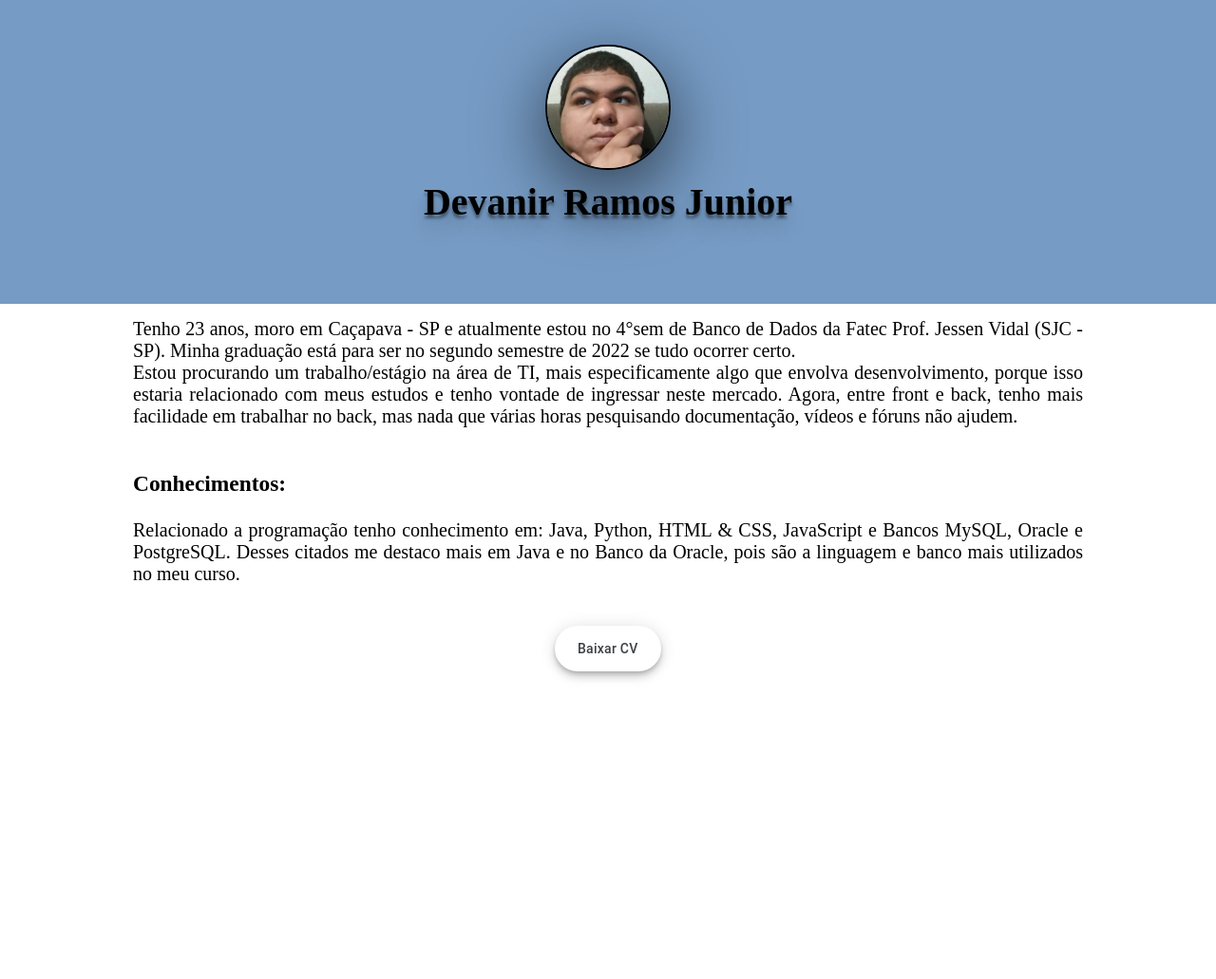
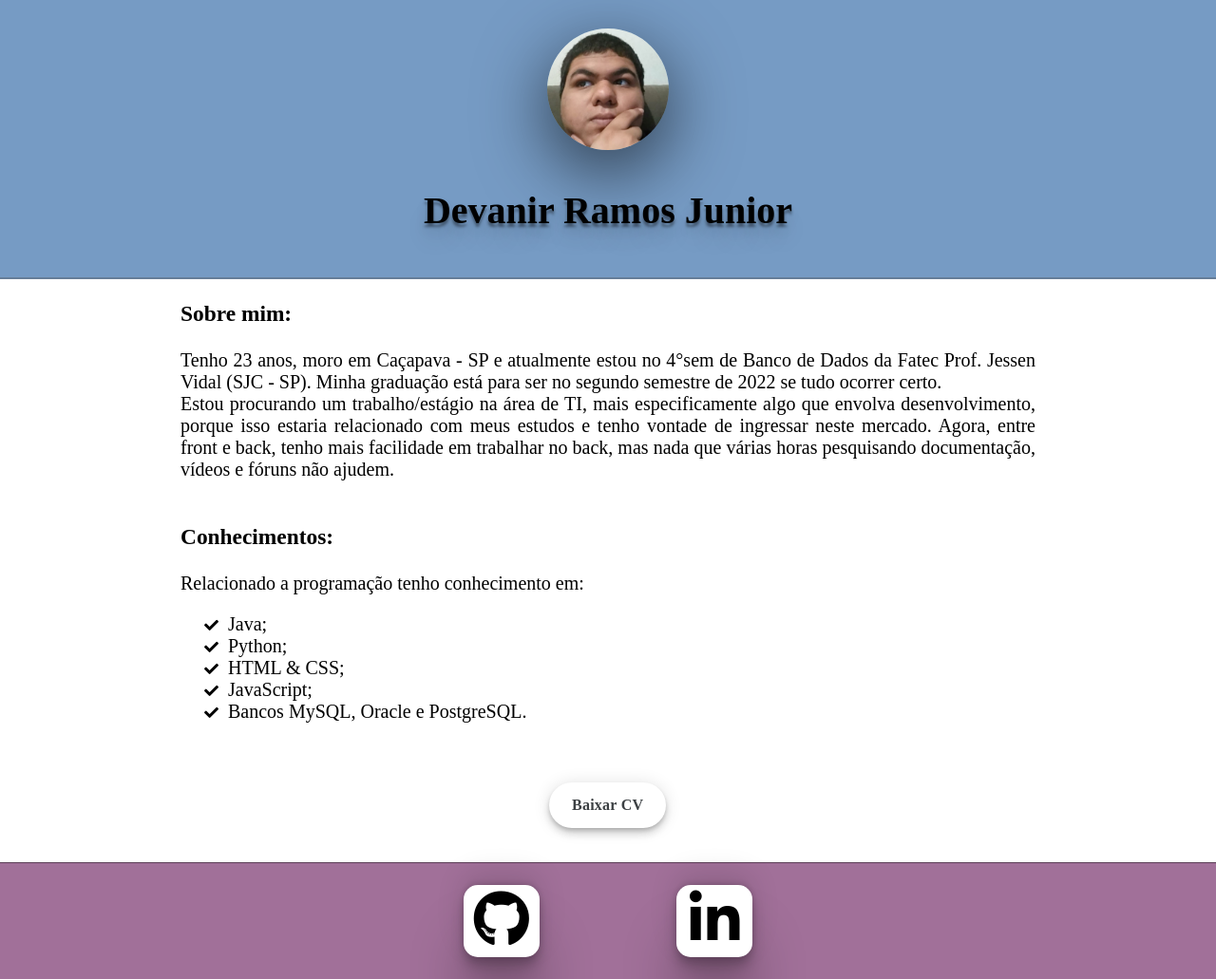
Before and after one commit to De472/de472.github.io, a plain HTML site: page devanir-ramos-junior/index.html in a window 1280 px wide. Shown: the whole page at 95% size. Before the commit the page ends 800 px from the top, so only its background shows below. Drawn offline with nearby package versions, Linux system fonts and the light colour scheme.

Commit message:
Conteúdo levemente alterado + links do github e linkedin

```diff
--- a/devanir-ramos-junior/app.js
+++ b/devanir-ramos-junior/app.js
@@ -1,3 +1,18 @@
+new Vue({
+  el: '#wrapper-footer',
+  methods: {
+    onEnterGH: function() {
+      document.activeElement.blur();
+      window.open('https://github.com/De472', '_blank');
+    },
+    onEnterLN: function() {
+      document.activeElement.blur();
+      window.open('https://www.linkedin.com/in/devanir-ramos-junior/', '_blank');
+    }
+  }
+});
+
+/*
 new Vue({
   el: '#vue-app',
   data: {
@@ -15,3 +30,4 @@ new Vue({
     }
   }
 });
+*/
--- a/devanir-ramos-junior/index.html
+++ b/devanir-ramos-junior/index.html
@@ -3,17 +3,17 @@
   <head>
     <meta charset="utf-8">
     <title>Devanir Ramos Junior</title>
+    <link rel="icon" href="https://www.cashadvance6online.com/data/archive/img/2253529466.png">
+    <link rel="stylesheet" href="https://use.fontawesome.com/releases/v5.5.0/css/all.css" integrity="sha384-B4dIYHKNBt8Bc12p+WXckhzcICo0wtJAoU8YZTY5qE0Id1GSseTk6S+L3BlXeVIU" crossorigin="anonymous">
     <link href="style.css" rel="stylesheet"/>
     <script src="https://cdn.jsdelivr.net/npm/vue@2/dist/vue.js"></script>
     <script type="text/javascript" src="https://livejs.com/live.js"></script>
   </head>
   <body>
     <header>
-      <div class="header-bg"></div><br>
-      <img class="my-pic" src="https://raw.githubusercontent.com/De472/de472.github.io/main/devanir-ramos-junior/imgs/devanir.jpeg" width="80px" alt="Devanir Ramos Junior"/><br>
-      <div class="header-text"><b>Devanir Ramos Junior</b></div>
+      <img class="my-pic" src="https://raw.githubusercontent.com/De472/de472.github.io/main/devanir-ramos-junior/imgs/devanir.jpeg" width="80px" alt="Circle image"/>
+      <div class="header-text"><b>Devanir Ramos Junior</b></div><br>
     </header>
-    <br><br><br><br>
     <div class="main-text">
       <h3>Sobre mim:</h3>
       <p>Tenho 23 anos, moro em Caçapava - SP e atualmente estou no 4°sem de Banco de Dados da Fatec Prof. Jessen Vidal (SJC - SP).
@@ -23,17 +23,30 @@
         facilidade em trabalhar no back, mas nada que várias horas pesquisando documentação, vídeos e fóruns não ajudem.<br><br>
       </p>
       <h3>Conhecimentos:</h3>
-      <p>Relacionado a programação tenho conhecimento em: Java, Python, HTML & CSS, JavaScript e Bancos MySQL, Oracle e PostgreSQL.
-        Desses citados me destaco mais em Java e no Banco da Oracle, pois são a linguagem e banco mais utilizados no meu curso.<br><br>
+      <p>Relacionado a programação tenho conhecimento em:
+        <ul>
+          <li>Java;</li>
+          <li>Python;</li>
+          <li>HTML & CSS;</li>
+          <li>JavaScript;</li>
+          <li>Bancos MySQL, Oracle e PostgreSQL.</li>
+        </ul>
+        <br>
       </p>
     </div>
-
     <div style="text-align: center">
-      <form method="get" action="https://de472.github.io/devanir-ramos-junior/files/CV-Devanir.pdf">
-        <button class="button" onclick="this.blur()">Baixar CV</button>
-      </form>
+      <button class="button" onclick="this.blur(); window.open('https://de472.github.io/devanir-ramos-junior/files/CV-Devanir.pdf', '_blank')">Baixar CV</button>
     </div>
     <br><br>
+    <footer>
+      <br>
+      <div id="wrapper-footer">
+        <div tabindex="1" class="icon" onclick="window.open('https://github.com/De472', '_blank'); this.blur()" v-on:keyup.enter="onEnterGH"><i class="fab fa-github fa-3x"></i></div>
+        <div style="display:inline-block; width: 15%"></div>
+        <div tabindex="2" class="icon" onclick="window.open('https://www.linkedin.com/in/devanir-ramos-junior/', '_blank'); this.blur()" v-on:keyup.enter="onEnterLN"><i class="fab fa-linkedin-in fa-3x"></i></div>
+      </div>
+      <div class="footer-text"></div><br>
+    </footer>
     <!--
     <div id="vue-app">
       <h1>{{greet('Night')}}</h1>
--- a/devanir-ramos-junior/style.css
+++ b/devanir-ramos-junior/style.css
@@ -1,42 +1,38 @@
 .my-pic {
   width: 10%;
   border-radius: 50%;
-  border: 2px solid #000000;
   position: relative;
-  margin: 0 auto;
+  margin: .75em auto;
   box-shadow: rgba(0, 0, 0, 0.56) 0px 22px 70px 4px;
-}
-
-.header-bg {
-  background-color: #769BC4 ;
-  position: absolute;
-  width: 100%;
-  height: 40%;
 }
 
 .header-text {
   text-align: center;
-  position: absolute;
-  width: 100%;
+  width: auto;
   text-shadow: 0px 4px 3px rgba(0,0,0,0.4),
              0px 8px 13px rgba(0,0,0,0.1),
              0px 18px 23px rgba(0,0,0,0.1);
 }
 
 header {
+  background-color: #769BC4;
+  width: auto;
+  height: auto;
+  border-bottom: .05em solid hsl(212, 20%, 50%);
   text-align: center;
-  font-size: 40px
+  font-size: 40px;
 }
 
 body {
   margin: 0;
+  overflow: overlay;
 }
 
 
 .main-text {
   word-wrap: break-word;
   text-align: justify;
-  width: 1000px;
+  width: 900px;
   margin: 0 auto;
   font-size: 20px
 }
@@ -47,15 +43,17 @@ body {
   background-color: #fff;
   border-radius: 24px;
   border-style: none;
-  box-shadow: rgba(0, 0, 0, .2) 0 3px 5px -1px,rgba(0, 0, 0, .14) 0 6px 10px 0,rgba(0, 0, 0, .12) 0 1px 18px 0;
+  box-shadow: rgba(0, 0, 0, .2) 0 3px 5px -1px,
+              rgba(0, 0, 0, .14) 0 6px 10px 0,
+              rgba(0, 0, 0, .12) 0 1px 18px 0;
   box-sizing: border-box;
   color: #3c4043;
   cursor: pointer;
   display: inline-flex;
   fill: currentcolor;
-  font-family: "Google Sans",Roboto,Arial,sans-serif;
-  font-size: 14px;
-  font-weight: 500;
+  font-family: serif;
+  font-size: 16px;
+  font-weight: 700;
   height: 48px;
   justify-content: center;
   letter-spacing: .25px;
@@ -66,7 +64,9 @@ body {
   position: relative;
   text-align: center;
   text-transform: none;
-  transition: box-shadow 280ms cubic-bezier(.4, 0, .2, 1),opacity 15ms linear 30ms,transform 270ms cubic-bezier(0, 0, .2, 1) 0ms;
+  transition: box-shadow 280ms cubic-bezier(.4, 0, .2, 1),
+              opacity 15ms linear 30ms,
+              transform 270ms cubic-bezier(0, 0, .2, 1) 0ms;
   user-select: none;
   -webkit-user-select: none;
   touch-action: manipulation;
@@ -81,7 +81,8 @@ body {
 }
 
 .button:active {
-  box-shadow: 0 4px 4px 0 rgb(60 64 67 / 30%), 0 8px 12px 6px rgb(60 64 67 / 15%);
+  box-shadow: 0 4px 4px 0 rgb(60 64 67 / 30%),
+              0 8px 12px 6px rgb(60 64 67 / 15%);
   outline: none;
   transform: scale(1.2);
 }
@@ -89,5 +90,88 @@ body {
 .button:focus {
   outline: none;
   border: 2px solid #4285f4;
-  transform: scale(1.3);
+  transform: scale(1.1);
 }
+
+footer {
+  background-color: #A17099;
+  border-top: .05em solid hsl(310, 20%, 30%);
+  width: auto;
+  height: auto;
+  text-align: center;
+  font-size: 20px;
+}
+
+.footer-text {
+  font-family: "Font Awesome 5 Free";
+  font-weight: 900;
+  content: "\f00c";
+}
+
+.icon {
+  display: inline-block;
+  vertical-align: top;
+  background-color: white;
+  width: 80px;
+  height: 70px;
+  padding-top: 6px;
+  border-radius: 15px;
+  box-shadow: rgba(0, 0, 0, 0.25) 0px 54px 55px,
+              rgba(0, 0, 0, 0.12) 0px -12px 30px,
+              rgba(0, 0, 0, 0.12) 0px 4px 6px,
+              rgba(0, 0, 0, 0.17) 0px 12px 13px,
+              rgba(0, 0, 0, 0.09) 0px -3px 5px;
+  transition: all .2s ease-in-out;
+}
+
+.icon:hover {
+  box-shadow: rgba(0, 0, 0, 0.17) 0px -23px 25px 0px inset,
+              rgba(0, 0, 0, 0.15) 0px -36px 30px 0px inset,
+              rgba(0, 0, 0, 0.1) 0px -79px 40px 0px inset,
+              rgba(0, 0, 0, 0.06) 0px 2px 1px,
+              rgba(0, 0, 0, 0.09) 0px 4px 2px,
+              rgba(0, 0, 0, 0.09) 0px 8px 4px,
+              rgba(0, 0, 0, 0.09) 0px 16px 8px,
+              rgba(0, 0, 0, 0.09) 0px 32px 16px;
+}
+
+.icon:active {
+  transform: scale(1.15);
+}
+
+.icon:focus {
+  transform: scale(1.15);
+}
+
+#wrapper-footer {
+  width: 70%;
+  margin: 0 auto;
+}
+::-webkit-scrollbar {
+  width: .75em;
+}
+
+::-webkit-scrollbar-track {
+  border-radius: 100vw;
+  margin-block: .2em;
+}
+
+::-webkit-scrollbar-thumb {
+  background: linear-gradient(hsl(220, 70%, 40%), hsl(300, 70%, 40%));
+  border-radius: 100vw;
+}
+
+::-webkit-scrollbar-thumb:hover {
+  background: linear-gradient(hsl(220, 70%, 25%), hsl(300, 70%, 25%));
+}
+
+::marker {
+  font-family: "Font Awesome 5 Free";
+  font-size: .75em;
+  font-weight: 900;
+  content: "\f00c";
+}
+
+ul > li {
+  padding-left: .5em;
+}
```
